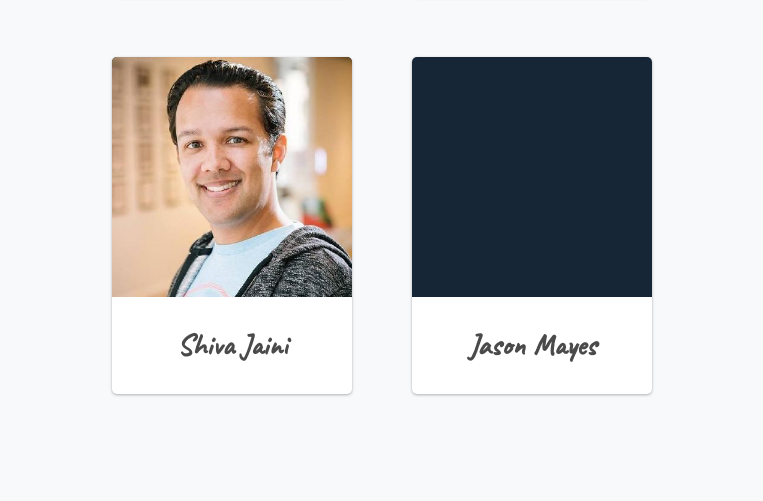
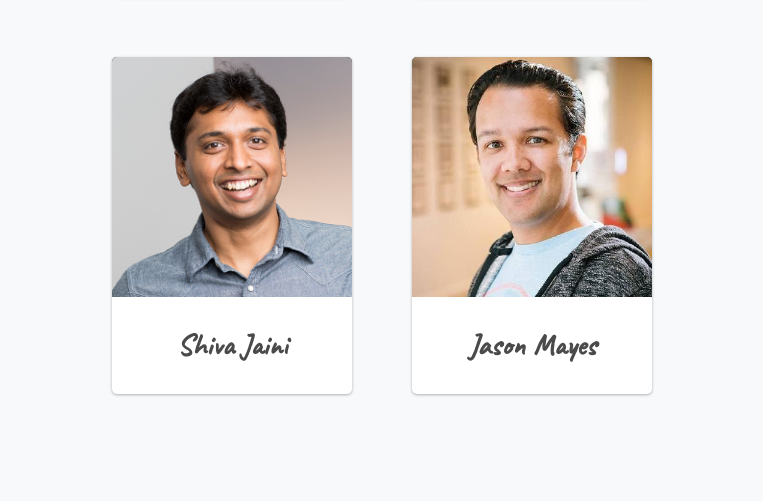
Before and after one commit to amaclean2/DevFest, a website: page public/html/speakers.html in a window 1280 px wide. Shown: the part 2929-3430 px from the top of the page, without its empty margins (258-1021 px from the left). Drawn offline with Linux system fonts and the light colour scheme.

Commit message:
fix speaker css name

```diff
--- a/public/styles/style.css
+++ b/public/styles/style.css
@@ -373,7 +373,7 @@ footer {
   background-image: url('../images/shiva_jaini.png');
 }
 
-#speaker-shiva {
+#speaker-jason {
   background-image: url('../images/jason_mayes.png');
 }
 
```
